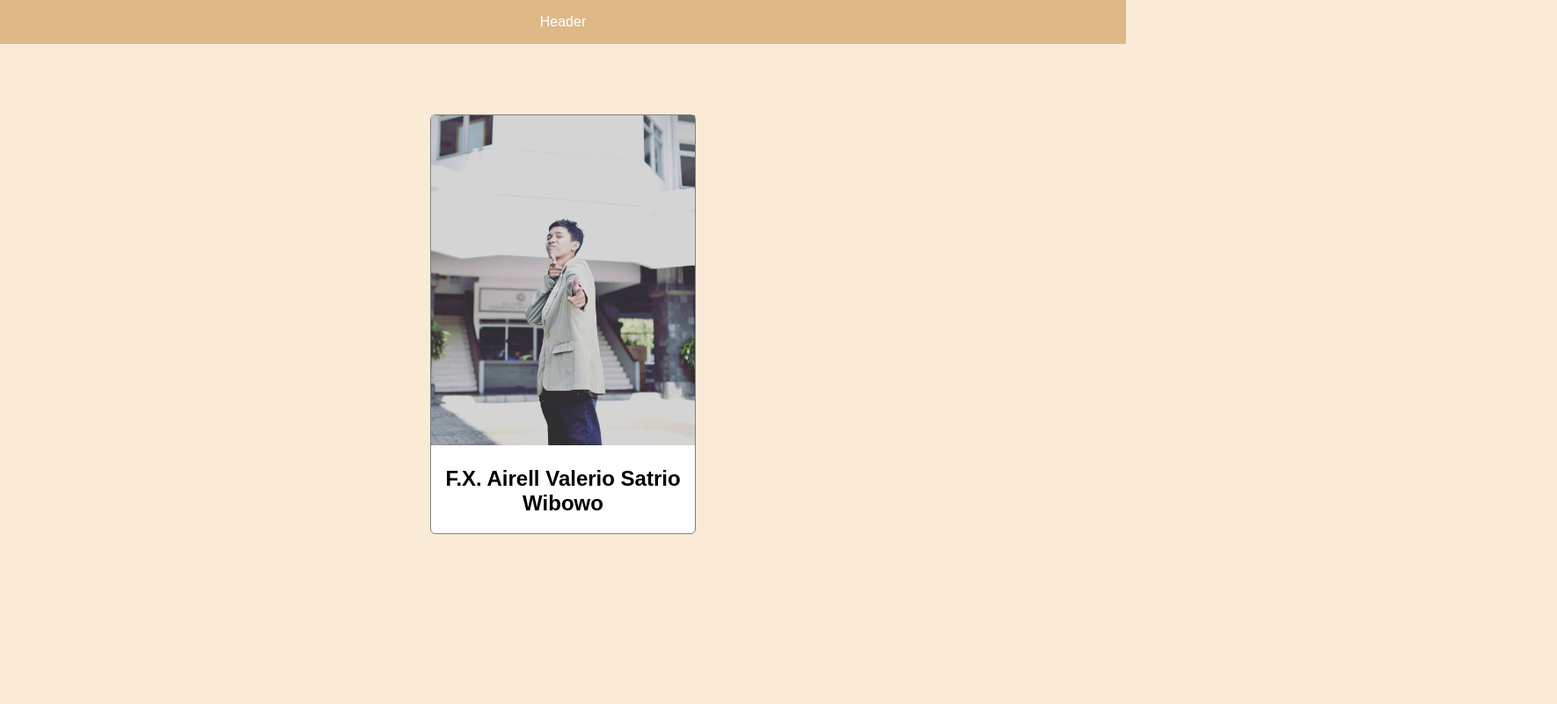
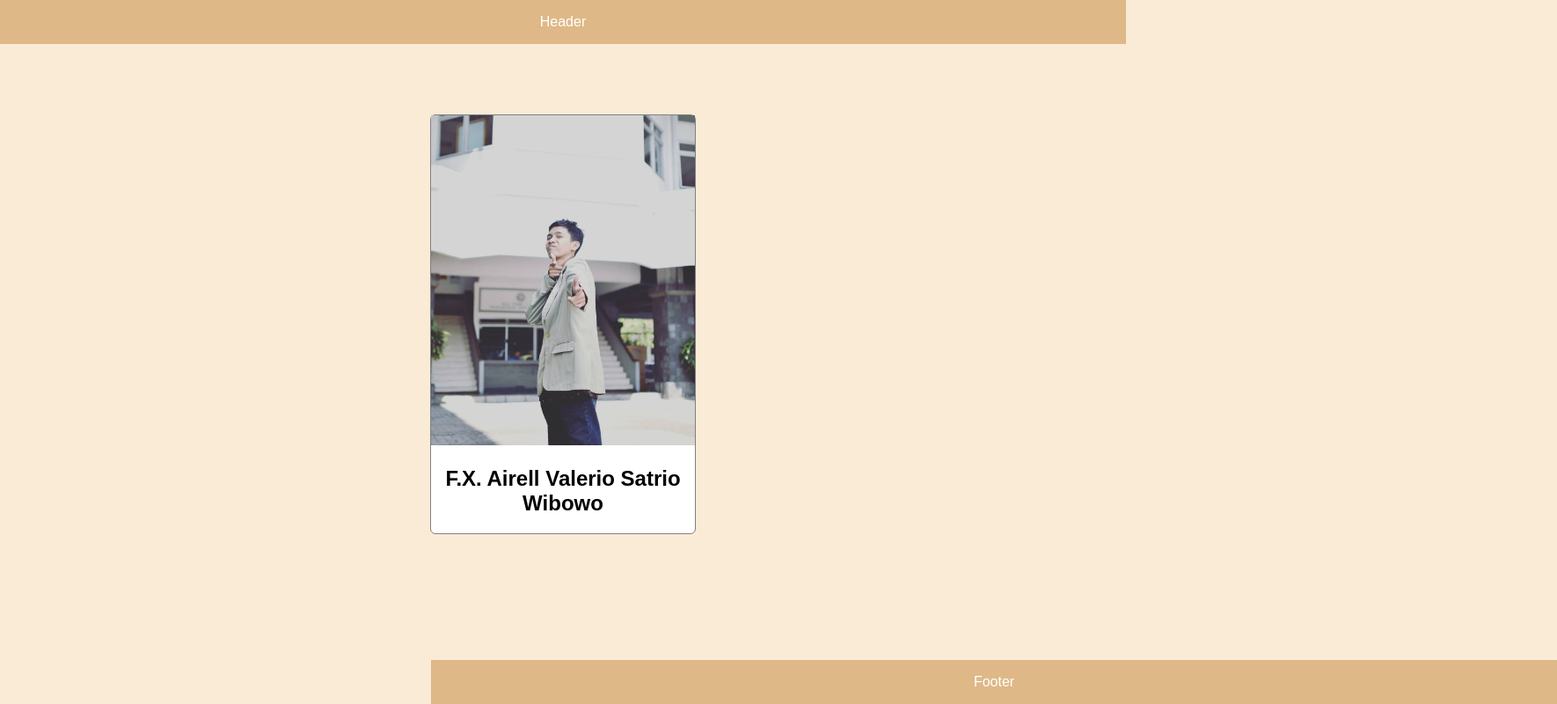
Before and after one commit to fxsatrio99/my-repo-from-remote, a plain HTML site: page index.html in a window 1280 px wide. Shown: the whole page at 88% size, 1770 px wide, since content can reach past the window. Drawn offline with Linux system fonts and the light colour scheme.

Commit message:
Update for footer

```diff
--- a/index.html
+++ b/index.html
@@ -8,6 +8,6 @@
         <div id="profile-container">
             <img id="profile-image" src="images/avacuy.jpg" alt="profile image" />
             <h2 id="profile-name">F.X. Airell Valerio Satrio Wibowo</h2>
-         </div>
+        <div id="footer">Footer</div>
     </body>
     </html>
```
